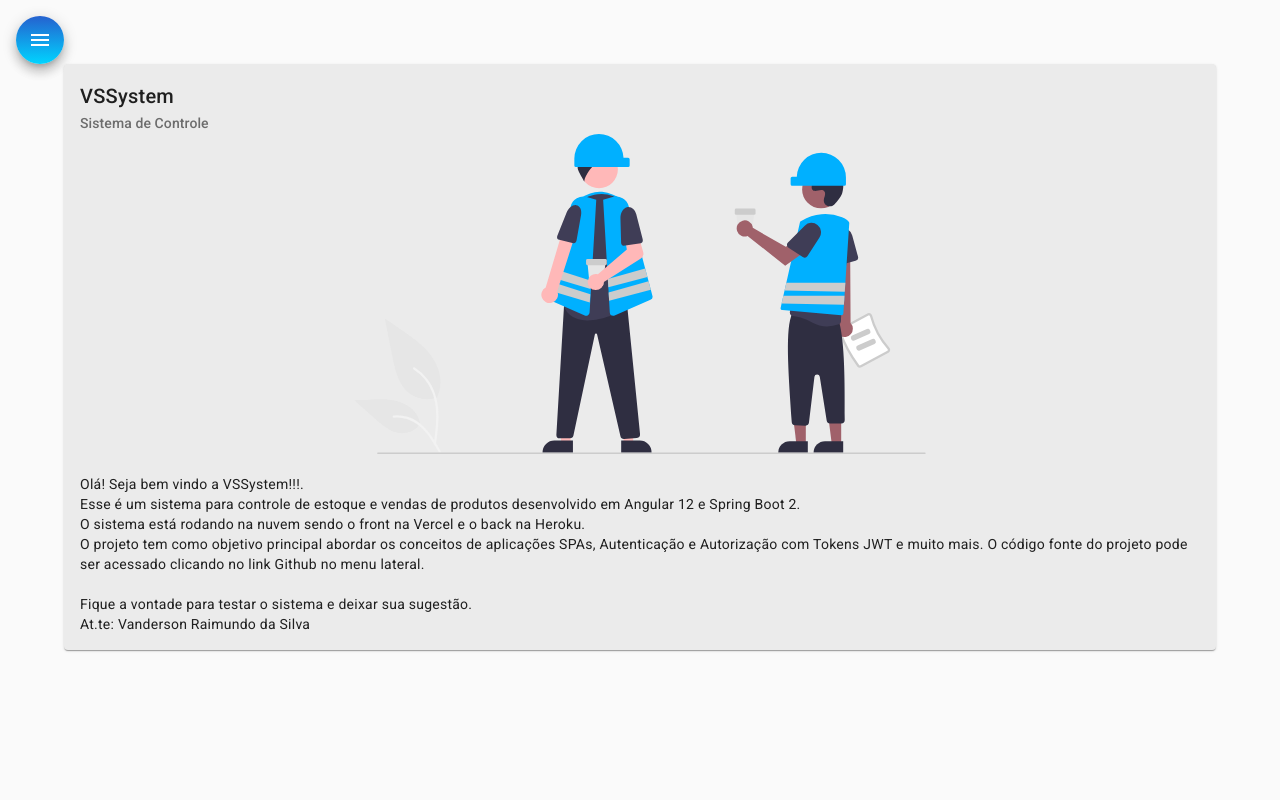
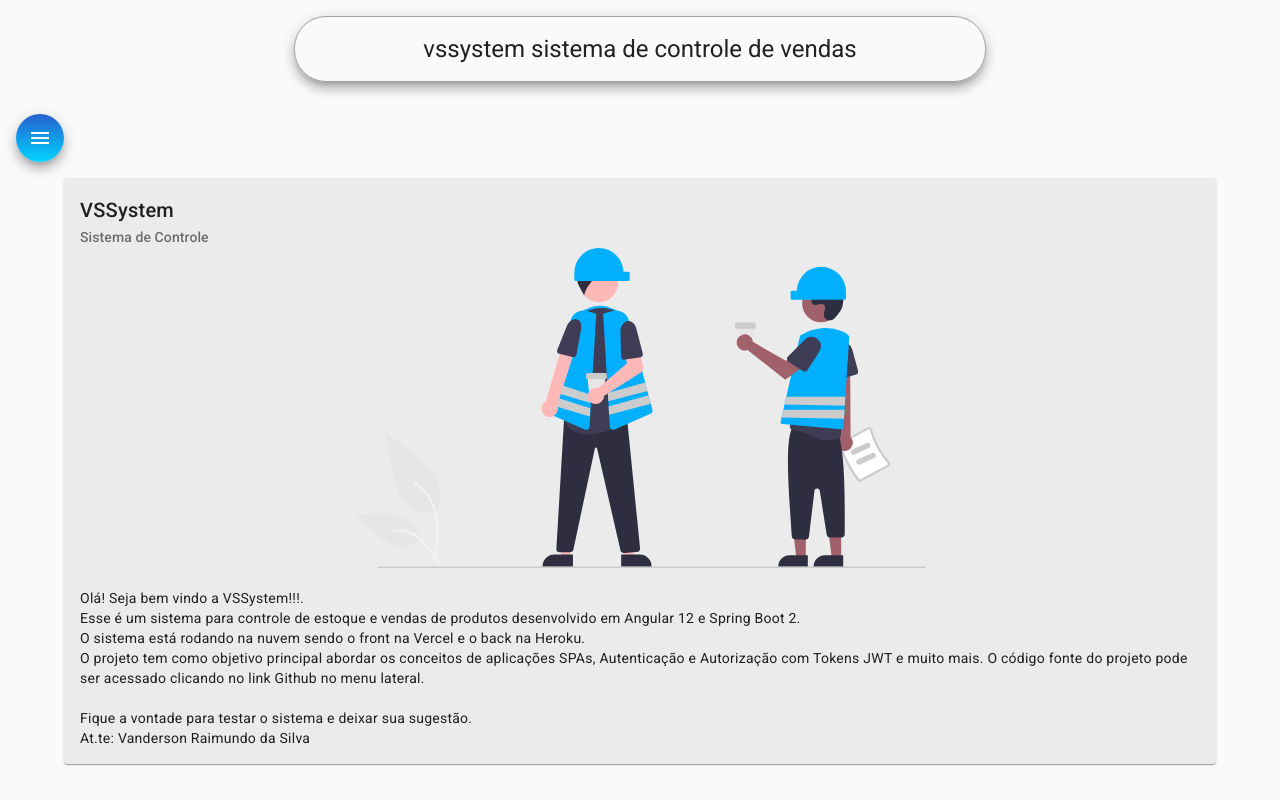
Before and after one commit to Vanderson-Silva/VSSystem-Sistema-Vendas-Front-Angular, an Angular app: page /home in a window 1280 px wide. Built offline with nearby package versions, Linux system fonts and the light colour scheme.

Commit message:
HTML e CSS para o componente Home

```diff
--- a/src/app/components/header/header.component.css
+++ b/src/app/components/header/header.component.css
@@ -0,0 +1,12 @@
+.container{
+    display: flex;
+    align-items: center;
+    justify-content: center;
+}
+
+h1{
+    margin-top: 1rem;
+    border: 1px solid rgb(161, 159, 159) ;
+    padding: 1rem 10%;
+    border-radius: 2rem;
+}
--- a/src/app/components/header/header.component.html
+++ b/src/app/components/header/header.component.html
@@ -1 +1,3 @@
-<p>header works!</p>
+<div class="class container">
+    <h1 class="mat-elevation-z8">vssystem sistema de controle de vendas</h1>
+</div>
--- a/src/app/components/home/home.component.css
+++ b/src/app/components/home/home.component.css
@@ -1,6 +1,6 @@
 .card{
     width: 90%;
-    margin: auto;
+    margin: 1rem auto;
     background-color: rgb(235, 235, 235)
 }
 
--- a/src/app/components/home/home.component.html
+++ b/src/app/components/home/home.component.html
@@ -1,4 +1,4 @@
-<mat-card class="card">
+<mat-card class="card mat-elevation-z8">
     <mat-card-header>
 
       <mat-card-title>VSSystem</mat-card-title>
@@ -16,4 +16,5 @@
             <br /> At.te: Vanderson Raimundo da Silva
            </p>
     </mat-card-content>
+
   </mat-card>
--- a/src/app/components/navbar/navbar.component.html
+++ b/src/app/components/navbar/navbar.component.html
@@ -30,6 +30,7 @@
     </mat-drawer>
 
     <div class="sidenav-content">
+      <app-header></app-header>
 
        <button class="menu mat-elevation-z8" (click)="drawer.toggle()" mat-icon-button>
           <mat-icon>menu</mat-icon>
```
